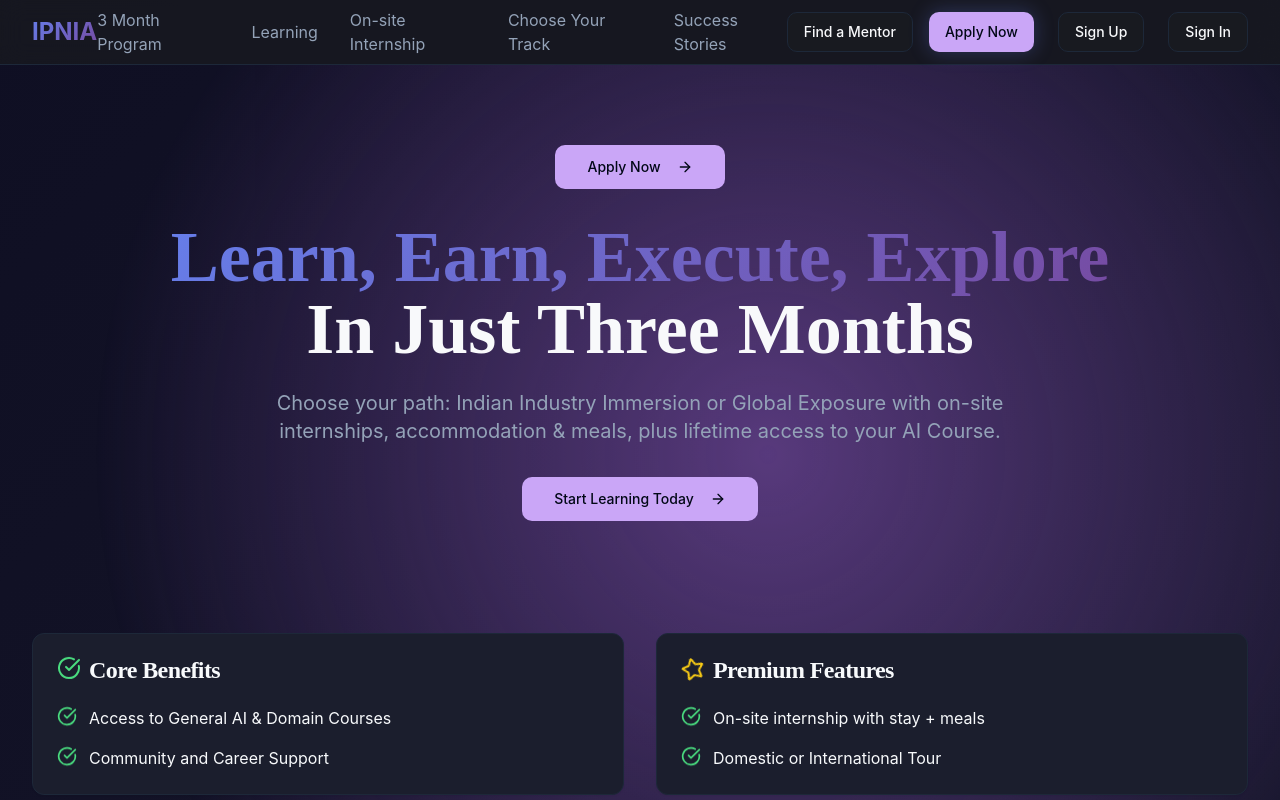
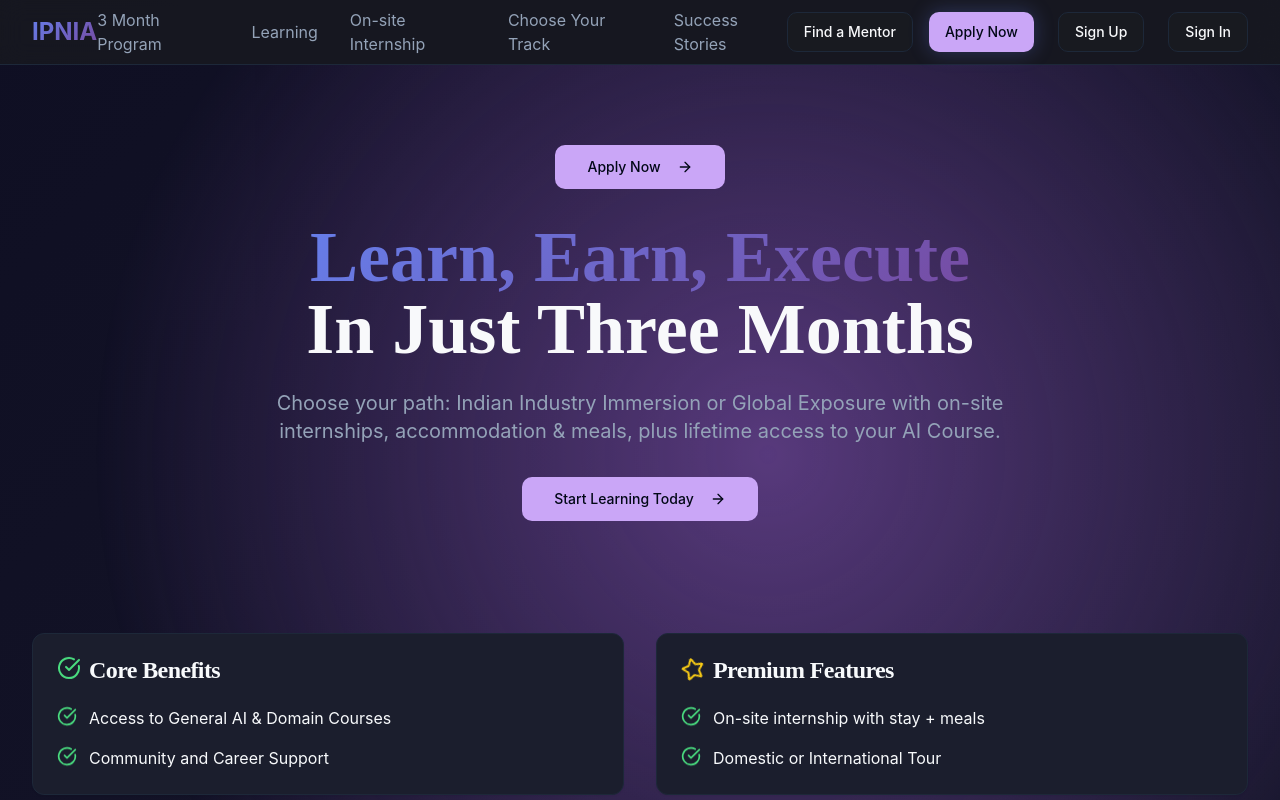
Before and after one commit to Harinee2501/ai-course-students-hub, a React (Vite) app: page / in a window 1280 px wide. Shown: the top 800 px of the page. Built offline with nearby package versions, Linux system fonts and the light colour scheme.

Commit message:
made a change

```diff
--- a/src/pages/Index.tsx
+++ b/src/pages/Index.tsx
@@ -188,7 +188,7 @@ const Index = () => {
               Apply Now <ArrowRight className="ml-2 h-5 w-5" />
             </Button>
             <h1 className="text-5xl md:text-7xl font-heading font-bold mb-6 fade-in-up">
-              <span className="hero-gradient">Learn, Earn, Execute, Explore</span>
+              <span className="hero-gradient">Learn, Earn, Execute</span>
               <br />
               <span className="text-foreground">In Just Three Months</span>
             </h1>
```
